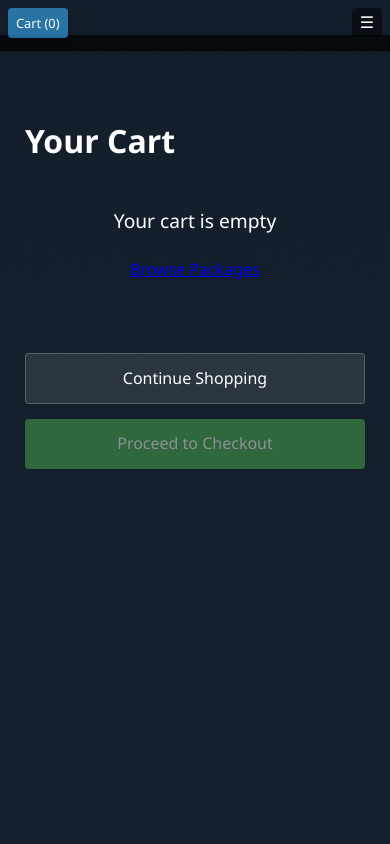
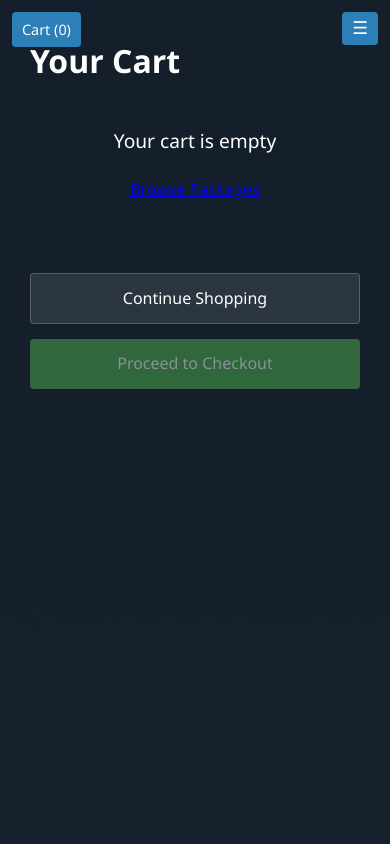
Before and after one commit to cleanfreakdetailz/CleanFreakDetailz, a Flask app: page /cart in a window 390 px wide. Run offline with Flask 3, Linux system fonts and the light colour scheme; data that the repository does not hold is empty.

Commit message:
Update site

```diff
--- a/templates/base.html
+++ b/templates/base.html
@@ -15,7 +15,7 @@
     body, html {
       height: 100%;
       font-family: 'Segoe UI', Tahoma, Geneva, Verdana, sans-serif;
-      background: #0d1b2a; /* Fallback solid color */
+      background: #0d1b2a;
       color: white;
       line-height: 1.6;
     }
@@ -29,71 +29,65 @@
       flex-direction: column;
     }
 
-    /* Navigation */
+    /* Menu toggle button - always visible */
     .menu-toggle {
       display: none;
       position: fixed;
-      top: 10px;
-      right: 10px;
-      background: rgba(0,0,0,0.5);
+      top: 15px;
+      right: 15px;
+      background: rgba(52, 152, 219, 0.8);
       color: white;
       border: none;
       border-radius: 4px;
-      padding: 6px 10px;
+      padding: 8px 12px;
       z-index: 1001;
       cursor: pointer;
       font-size: 1.1rem;
     }
 
-    /* Mobile Cart Button - Always visible on mobile */
+    /* Mobile Cart Button - always visible on mobile */
     .mobile-cart-btn {
       display: none;
       position: fixed;
-      top: 10px;
-      left: 10px;
-      background: rgba(52, 152, 219, 0.7);
+      top: 15px;
+      left: 15px;
+      background: rgba(52, 152, 219, 0.8);
       color: white;
       border: none;
       border-radius: 4px;
-      padding: 6px 10px;
+      padding: 8px 12px;
       z-index: 1001;
       cursor: pointer;
-      font-size: 0.9rem;
+      font-size: 1rem;
       font-weight: 500;
       text-decoration: none;
-      box-shadow: 0 2px 5px rgba(0,0,0,0.2);
     }
 
+    /* Navigation - hidden by default on mobile */
     nav {
       position: fixed;
       top: 0;
       width: 100%;
-      background: rgba(0, 0, 0, 0.7); /* More transparent */
-      padding: 10px 15px;
       display: flex;
       justify-content: center;
       align-items: center;
-      gap: 15px;
+      gap: 20px;
       z-index: 1000;
-      box-shadow: 0 2px 10px rgba(0, 0, 0, 0.2);
-      backdrop-filter: blur(5px);
-      -webkit-backdrop-filter: blur(5px);
     }
 
     nav a {
       text-decoration: none;
       color: white;
-      padding: 6px 12px;
-      border-radius: 4px;
+      padding: 8px 15px;
+      border-radius: 5px;
       transition: all 0.3s ease;
       font-weight: 500;
-      font-size: 0.9rem;
+      font-size: 1rem;
       white-space: nowrap;
     }
 
     nav a:hover {
       background: rgba(255, 255, 255, 0.15);
-      transform: translateY(-1px);
     }
 
     #cart-link {
@@ -108,7 +102,6 @@
     }
 
     .content {
-      margin-top: 50px; /* Reduced to account for smaller nav */
       padding: 20px;
       flex: 1;
       width: 100%;
@@ -126,26 +119,33 @@
         justify-content: center;
       }
 
+      /* Navigation hidden by default on mobile */
       nav {
         flex-direction: column;
-        padding: 10px;
-        height: auto;
-        max-height: 50px; /* Smaller collapsed height */
+        background: rgba(0, 0, 0, 0); /* Transparent by default */
+        padding: 0;
+        height: 0;
         overflow: hidden;
-        transition: max-height 0.4s ease;
-        margin-top: 40px; /* Space for the mobile cart button */
+        transition: all 0.4s ease;
       }
 
+      /* When menu is expanded - show black background */
       nav.expanded {
-        max-height: 350px;
+        background: rgba(0, 0, 0, 0.85);
+        height: auto;
+        padding: 60px 15px 15px; /* Extra padding at top for buttons */
+        box-shadow: 0 2px 10px rgba(0, 0, 0, 0.3);
       }
 
       nav a {
         width: 100%;
         text-align: center;
-        padding: 10px;
-        margin: 3px 0;
+        padding: 12px;
+        margin: 4px 0;
         display: none;
+        opacity: 0;
+        transform: translateY(-10px);
+        transition: opacity 0.3s ease, transform 0.3s ease;
       }
 
       /* Hide the cart link in the nav on mobile */
@@ -153,71 +153,53 @@
         display: none;
       }
 
+      /* Show links when menu is expanded */
       nav.expanded a {
         display: block;
+        opacity: 1;
+        transform: translateY(0);
       }
 
       .content {
-        margin-top: 95px; /* Adjusted for mobile cart button + nav */
         padding: 15px;
       }
     }
 
     /* Small mobile devices */
     @media (max-width: 480px) {
-      nav {
-        padding: 8px;
-        margin-top: 35px;
-      }
-
       .menu-toggle {
-        top: 8px;
-        right: 8px;
-        padding: 5px 8px;
-        font-size: 1rem;
+        top: 12px;
+        right: 12px;
+        padding: 6px 10px;
       }
 
       .mobile-cart-btn {
-        top: 8px;
-        left: 8px;
-        padding: 5px 8px;
-        font-size: 0.8rem;
+        top: 12px;
+        left: 12px;
+        padding: 6px 10px;
+        font-size: 0.9rem;
       }
 
       nav a {
-        padding: 8px;
-        font-size: 0.85rem;
-      }
-
-      .content {
-        margin-top: 85px;
         padding: 10px;
+        font-size: 0.9rem;
       }
     }
 
-    /* Tablet and larger screens */
-    @media (min-width: 769px) and (max-width: 1024px) {
+    /* Tablet and larger screens - normal navigation */
+    @media (min-width: 769px) {
       nav {
-        gap: 12px;
-        padding: 10px 12px;
-      }
-
-      nav a {
-        padding: 6px 10px;
-        font-size: 0.85rem;
+        background: rgba(0, 0, 0, 0.7);
+        padding: 15px 20px;
       }
 
       /* Hide mobile cart button on tablet/desktop */
       .mobile-cart-btn {
         display: none;
       }
-    }
 
-    /* Desktop screens */
-    @media (min-width: 1025px) {
-      /* Hide mobile cart button on desktop */
-      .mobile-cart-btn {
-        display: none;
+      .content {
+        margin-top: 70px;
       }
     }
   </style>
@@ -288,37 +270,6 @@
           console.error('Error fetching cart:', error);
         });
     }
-
-    // Debug function for email testing
-    function testEmail() {
-      fetch('/api/submit-order', {
-        method: 'POST',
-        headers: {
-          'Content-Type': 'application/json'
-        },
-        body: JSON.stringify({
-          cart: [{id: 'test', name: 'Test Service', price: '25', type: 'test'}],
-          customer_info: {
-            name: 'Test Customer',
-            email: 'cleanfreakdetailz@gmail.com',
-            phone: '727-226-9203',
-            address: 'Test Address',
-            vehicle: 'Test Vehicle',
-            date: '2023-12-01',
-            additional_info: 'Test order'
-          }
-        })
-      })
-      .then(response => response.json())
-      .then(data => {
-        console.log('Email test result:', data);
-        alert('Email test completed: ' + (data.success ? 'Success' : 'Error: ' + data.message));
-      })
-      .catch(error => {
-        console.error('Email test error:', error);
-        alert('Email test failed: ' + error.message);
-      });
-    }
   </script>
 </body>
 </html>
```
